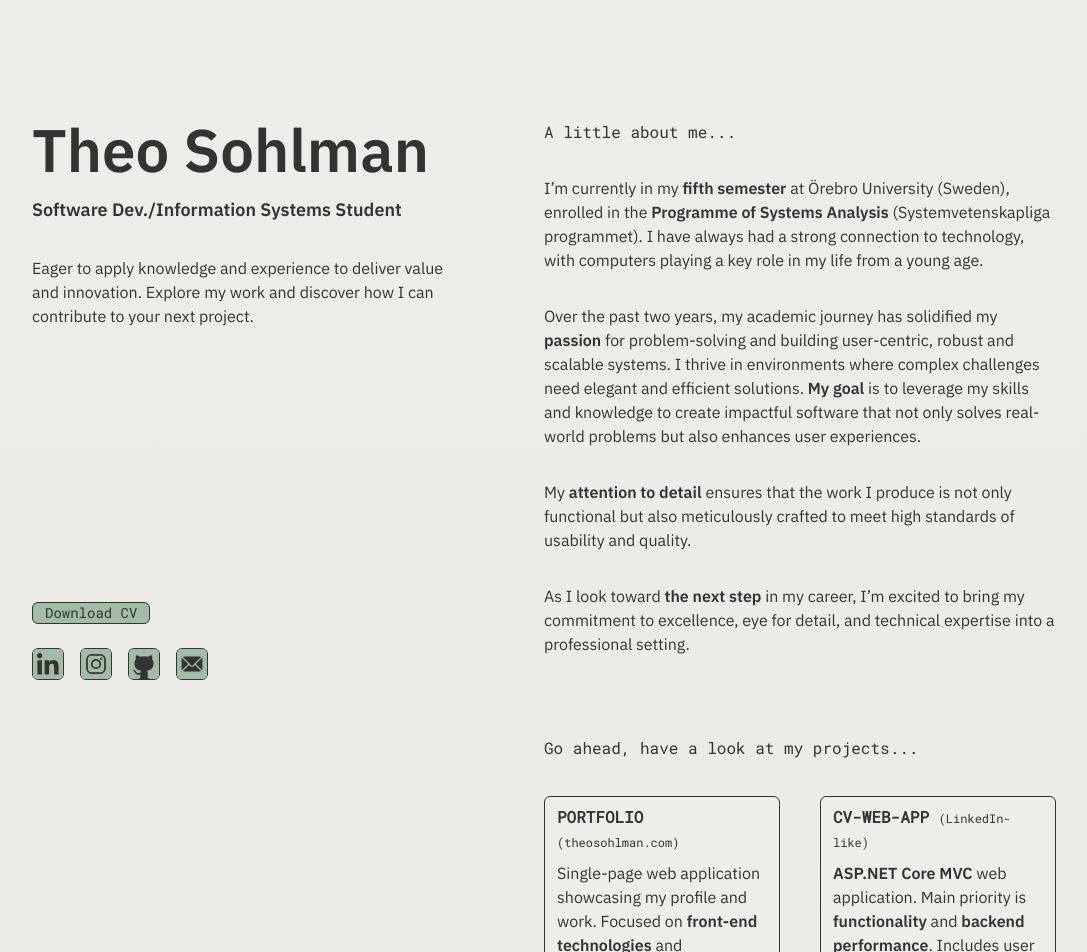
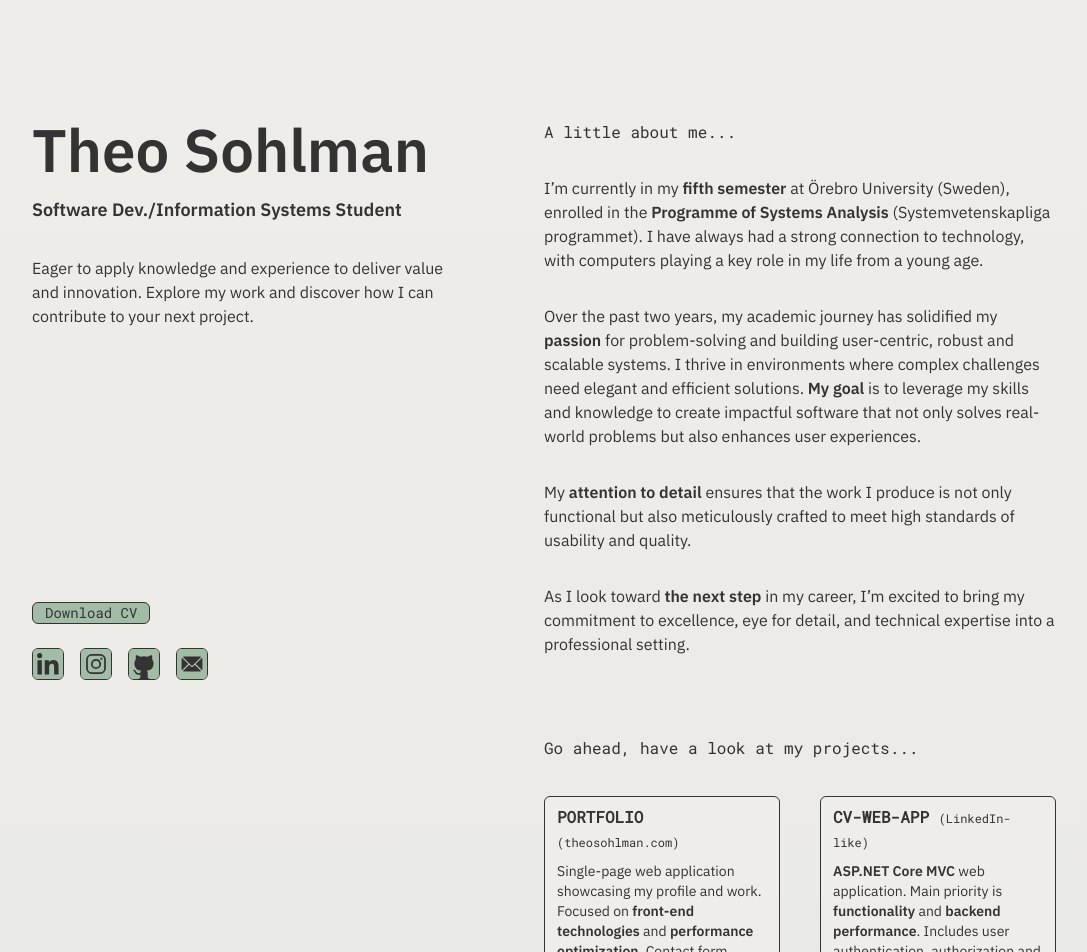
Before and after one commit to TheoSoh/portfolio-theo, a React (Vite) app: page / in a window 1280 px wide. Shown: the top 952 px of the page, without its empty margins (96-1183 px from the left). Built offline with nearby package versions, Linux system fonts and the light colour scheme.

Commit message:
changed text size

```diff
--- a/src/components/Project.jsx
+++ b/src/components/Project.jsx
@@ -18,7 +18,7 @@ import useFadeInIntersectionObserver from './useFadeInIntersectionObserver';
       <h2 className='font-mono'>
         <b>{title}</b> {subtitle && (<span className='text-xs'>{subtitle}</span>)}
       </h2>
-      <p className=' pt-2 pb-4'
+      <p className='pt-2 pb-4 text-sm'
       dangerouslySetInnerHTML={{ __html: textBody }}
       />
       <AnchorToGitHub link={href}/>
```
